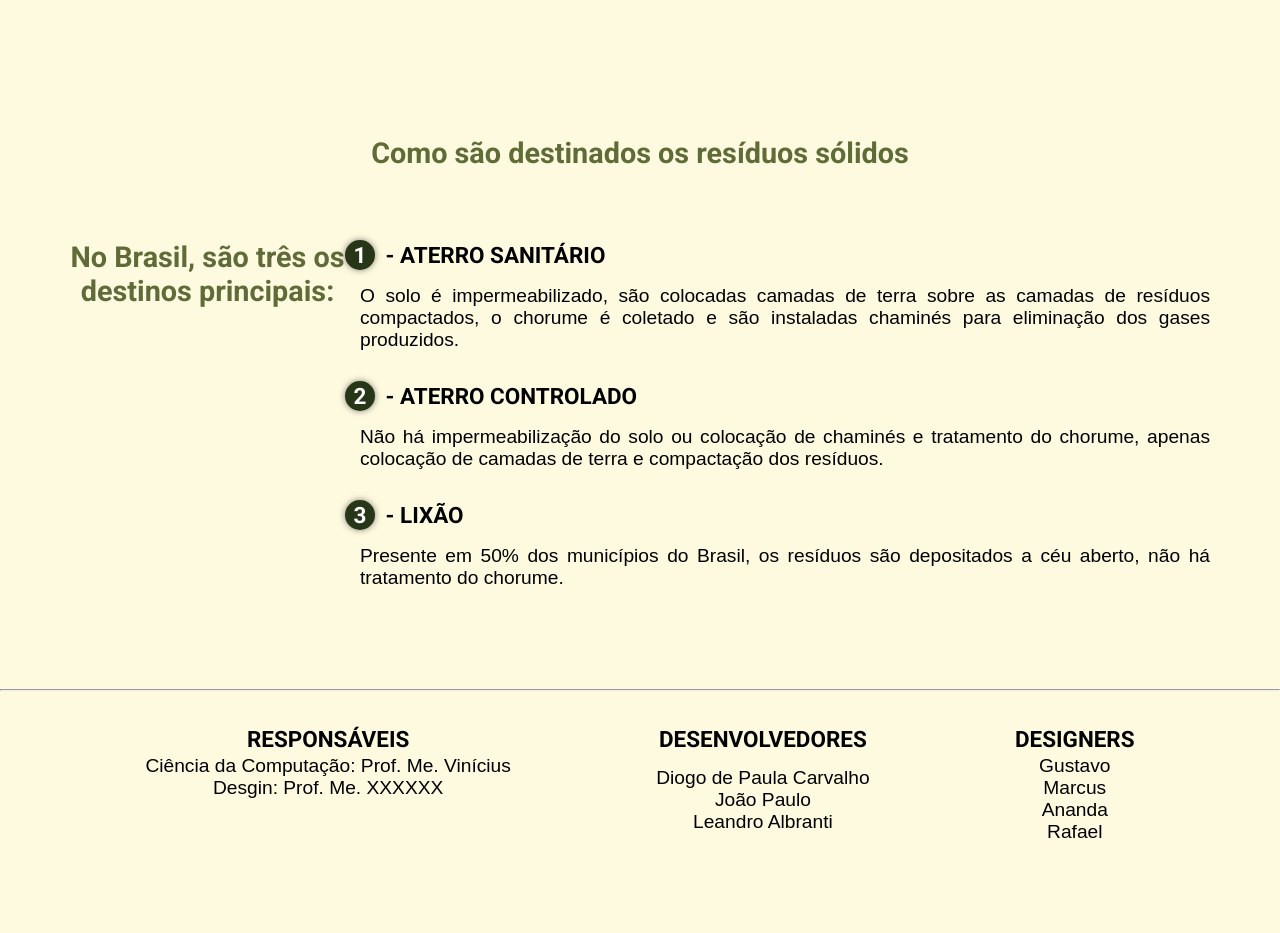
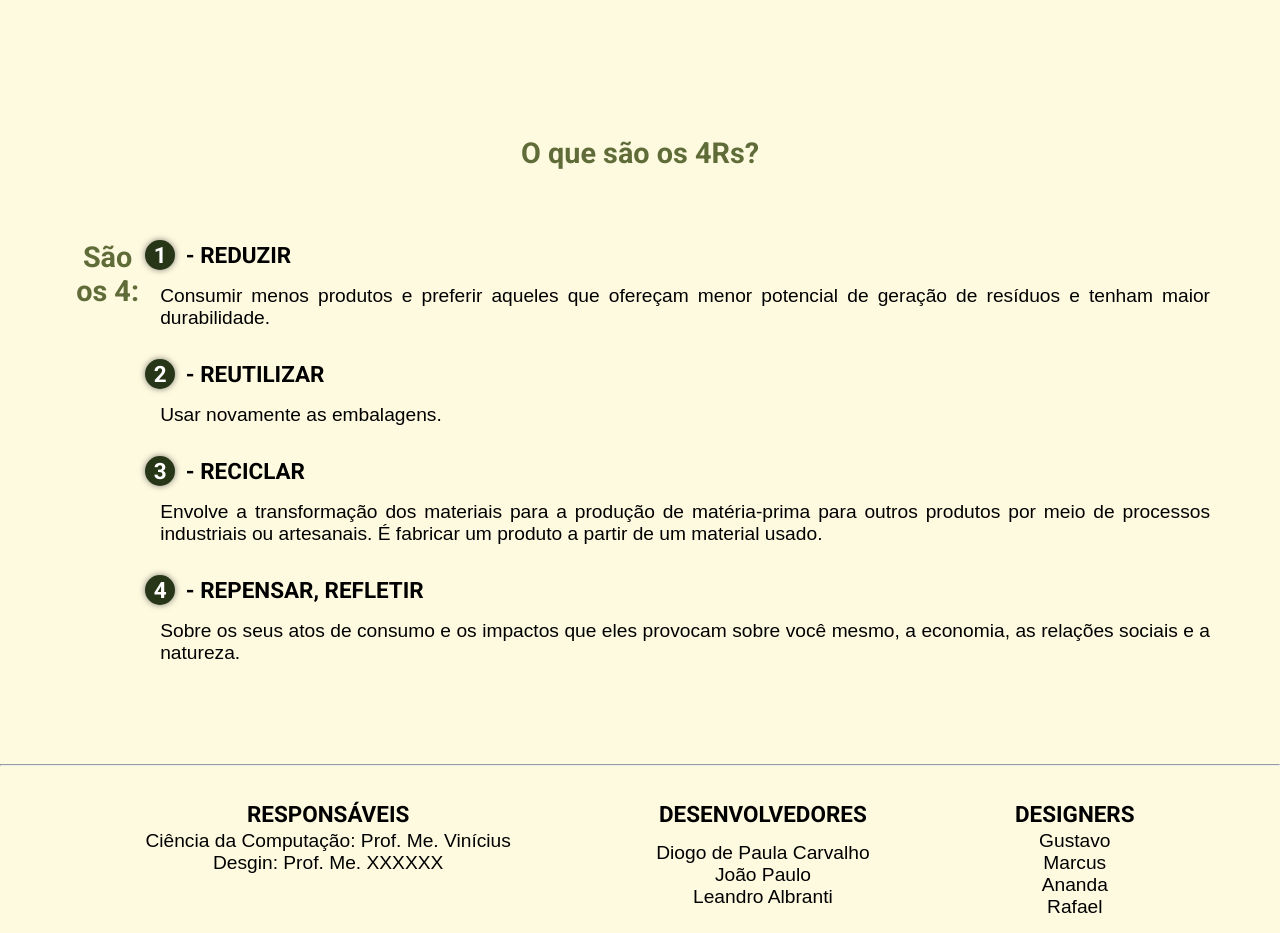
Before and after one commit to DioCarvalh0/frontendmaster, a React (Vite) app: page / in a window 1280 px wide. Shown: the part 1280-2213 px from the top of the page. Built offline with nearby package versions, Linux system fonts and the light colour scheme.

Commit message:
commited 18h30 18/11

```diff
--- a/src/assets/components/quatroRs/quatroRs.css
+++ b/src/assets/components/quatroRs/quatroRs.css
@@ -1,20 +1,20 @@
-.tituloResi, .subtituloResi{
+.tituloQuatro, .subtituloQuatro{
     text-align: center;
     color: #606C38;
 }
 
-.indiceResi{
+.indiceQuatro{
     display: flex;
     justify-content: space-evenly;
     margin: 70px;
 }
-.indiceResi .conteudosResi{
+.indiceQuatro .conteudosQuatro{
     width: 48%;
 }
-.indiceResi h3{
+.indiceQuatro h3{
     margin-bottom: 15px;
 }
-.indiceResi h3 span{
+.indiceQuatro h3 span{
     background: #283618;
     color: #fff;
     border-radius: 50%;
@@ -26,7 +26,7 @@
     box-shadow: 0 0 6px 0 rgba(0, 0, 0, .5);
     margin-right: 5px;
 }
-.indiceResi p{
+.indiceQuatro p{
     padding: 0px 0px 30px 15px;
     font-weight: 300;
     text-align: justify;
--- a/src/assets/components/quatroRs/quatroRs.tsx
+++ b/src/assets/components/quatroRs/quatroRs.tsx
@@ -1,37 +1,42 @@
 import './quatroRs.css'
 
-function QuatroRs(){
+  function QuatroRs(){
     return(
         <>
         <br /><br />
-        <div className='tituloResi'>
-            <h2>Como são destinados os resíduos sólidos</h2>
+        <div className='tituloQuatro'>
+            <h2>O que são os 4Rs?</h2>
         </div>
-        <section className='indiceResi'>
-        <h2 className='subtituloResi'>No Brasil, são três os destinos principais:</h2>
-        <div className ='conteudoResi'>
-          <h3><span>1</span> - ATERRO SANITÁRIO</h3>
-          <p>O solo é impermeabilizado,
-            são colocadas camadas de terra sobre as
-            camadas de resíduos compactados, o chorume é
-            coletado e são instaladas chaminés para
-            eliminação dos gases produzidos.</p>
-            <h3><span>2</span> - ATERRO CONTROLADO</h3>
-          <p>Não há impermeabilização
-            do solo ou colocação de
-            chaminés e tratamento do
-            chorume, apenas
-            colocação de camadas de
-            terra e compactação dos
-            resíduos.</p>
-            <h3><span>3</span> - LIXÃO</h3>
-          <p>Presente em 50%
-            dos municípios do Brasil,
-            os resíduos são
-            depositados a céu
-            aberto, não há
-            tratamento do chorume.</p>
-
+        <section className='indiceQuatro'>
+        <h2 className='subtituloQuatro'>São os 4: </h2>
+        <div className ='conteudoQuatro'>
+          <h3><span>1</span> - REDUZIR</h3>
+          <p>Consumir menos
+            produtos e preferir aqueles
+            que ofereçam menor
+            potencial de geração de
+            resíduos e tenham maior
+            durabilidade.</p>
+            <h3><span>2</span> - REUTILIZAR</h3>
+          <p>Usar novamente as embalagens.</p>
+            <h3><span>3</span> - RECICLAR</h3>
+          <p>Envolve a
+            transformação dos
+            materiais para a
+            produção de
+            matéria-prima para
+            outros produtos por meio
+            de processos industriais
+            ou artesanais. É fabricar
+            um produto a partir de
+            um material usado.</p>
+            <h3><span>4</span> - REPENSAR, REFLETIR</h3>
+          <p>Sobre os seus atos de
+            consumo e os impactos
+            que eles provocam sobre
+            você mesmo, a economia,
+            as relações sociais e a
+            natureza.</p>
         </div>
         </section>
         </>
```
Also changed, not shown: 1 other file (tests, documents, lock files or other folders).
